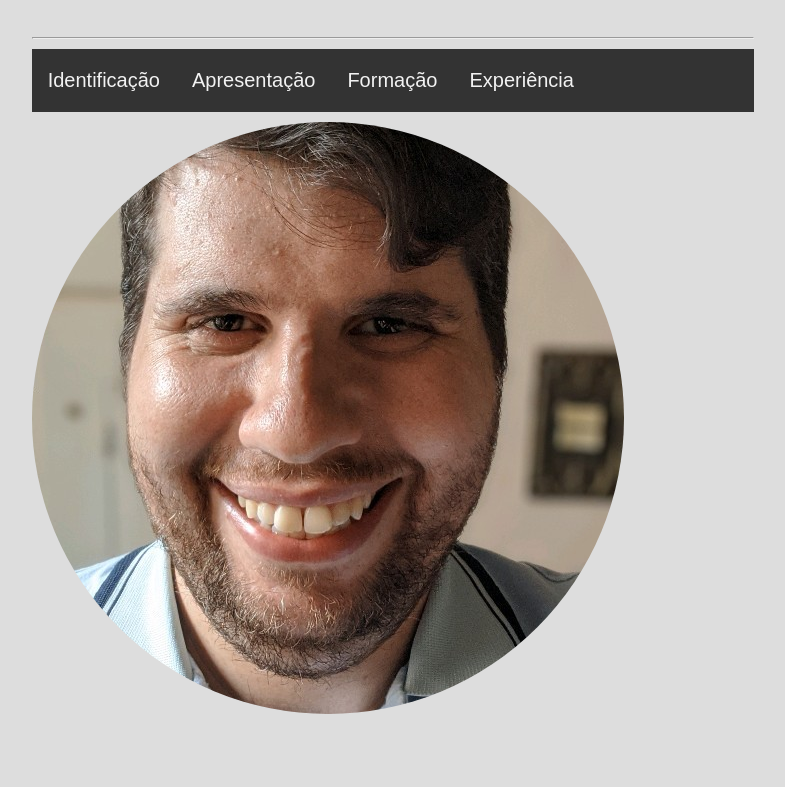
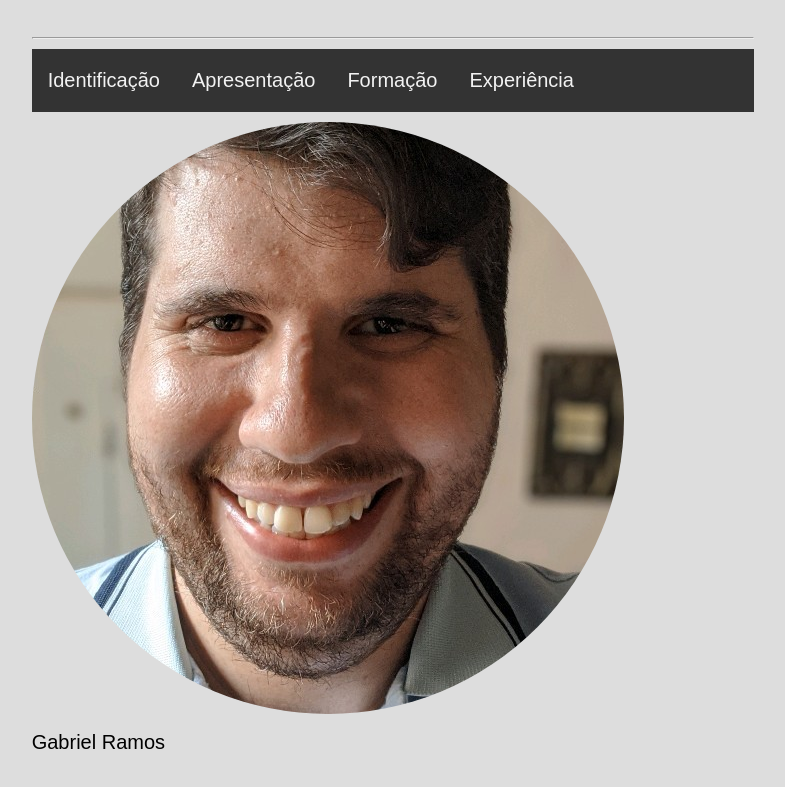
Before and after one commit to fokerg/fokerg.github.io, a plain HTML site: page index.html in a window 1280 px wide. Shown: the part 253-1040 px from the top of the page, without its empty margins (247-1032 px from the left). Drawn offline with Linux system fonts and the light colour scheme.

Commit message:
Update index.html
Colocando a foto dentro de uma div.

```diff
--- a/index.html
+++ b/index.html
@@ -19,7 +19,12 @@
         <a  href="#experiencia">Experiência</a>
     </div>
 
-    <img src="eu.jpg" alt="Foto do Gabriel">
+    <div class="container">
+        <img src="eu.jpg" alt="Foto do Gabriel" class="image">
+        <div class="overlay">
+            <div class="text">Gabriel Ramos</div>
+        </div>
+    </div>
 
     <h2 id="identificacao">Identificação</h2>
     <ul>
```
